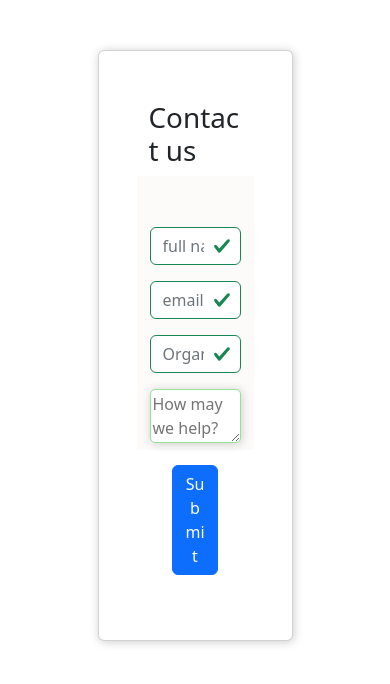
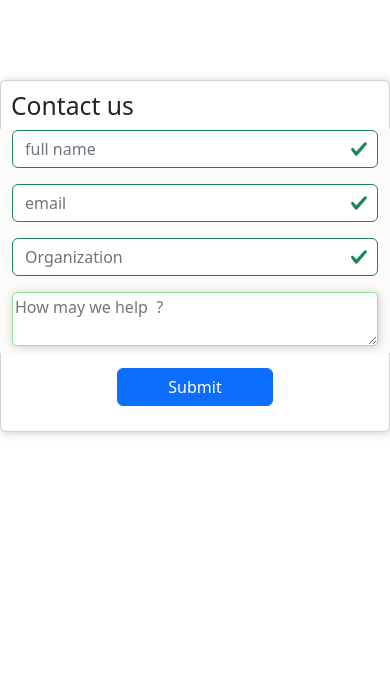
Before and after one commit to Psam4ord/cloud-gallery, a React (Create React App) app: page /contact in a window 390 px wide. Shown: the top 684 px of the page. Built offline with nearby package versions, Linux system fonts and the light colour scheme.

Commit message:
kakrankakra

```diff
--- a/src/components/ContactPage.js
+++ b/src/components/ContactPage.js
@@ -46,7 +46,7 @@ const ContactForm = () => {
           {error}
         </Alert>
 
-        <h1>Contact us</h1>
+        <h2>Contact us</h2>
         <Row>
           <Col className="left-section" xs={12} md={6}>
             <Form className="left-section-form" validated>
@@ -81,7 +81,7 @@ const ContactForm = () => {
                 <textarea id="message-content"
                 onChange={(e) => setMsg(e.target.value)}
                 value={msg}
-                placeholder="How may we help?" />
+                placeholder="How may we help  ?" />
               </label>
             </Form>
           </Col>
--- a/src/components/Content.js
+++ b/src/components/Content.js
@@ -18,7 +18,7 @@ const Content = () => {
           return (
             <Col xs={12} md={4} lg={3} key={index}>
               <Card className="card-img">
-                <Img src={item} className="" />
+                <Img src={item} />
               </Card>
             </Col>
           );
--- a/src/components/LoginPage.js
+++ b/src/components/LoginPage.js
@@ -79,7 +79,7 @@ const Login = () => {
               <Form.Check type="checkbox" label="Remember me" />
             </Form.Group>
 
-            <Link to={"/forgotpassword"} className="text-decoration-none ">
+            <Link to={"/forgotpassword"} className="text-decoration-none " style={{color:'#198754'}}>
               Forgot password
             </Link>
           </div>
@@ -91,7 +91,7 @@ const Login = () => {
           <h6 className="d-block text-center">Don't have an account? </h6>
           <Link to={"/register"}>
             <Button className="d-block text-center text-decoration-none fw-bold mx-auto">
-              Signup
+              Register
             </Button>
           </Link>
         </Form>
--- a/src/navigation/Navbar.js
+++ b/src/navigation/Navbar.js
@@ -27,8 +27,8 @@ const NavigationBar = (props) => {
               <Link to={"/register"} style={{ textDecoration: "none" }}>
                 <Nav.Link href="#SignUp">{props.navItem[1]}</Nav.Link>
               </Link>
-              <Link to={"/contact"}>
-                <Nav.Link href="#contact">{props.navItem[2]}</Nav.Link>
+              <Link to={"/contact"} style={{ textDecoration: "none" }}>
+                <Nav.Link href="#contact" >{props.navItem[2]}</Nav.Link>
               </Link>
             </Nav>
           </Navbar.Collapse>
--- a/src/styles/contactUs.css
+++ b/src/styles/contactUs.css
@@ -1,49 +1,62 @@
-.form-card{
+.form-card {
   width: 50%;
   margin: auto;
   margin-top: 50px;
   padding: 50px;
   box-shadow: 1px 1px 10px #ccc;
-   border:  1px solid #ccc;
+  border: 1px solid #ccc;
   border-radius: 20px 20px;
   display: flex;
   justify-content: center;
-
 }
 
-
-.left-section{
+.left-section {
   display: flex;
   flex-direction: column;
-    background-color:var(--styling2);
-    border: 1px solid #FCFBF9;
-    background-color: #FCFBF9;
+  background-color: var(--styling2);
+  border: 1px solid #fcfbf9;
+  background-color: #fcfbf9;
 }
 
-
-.right-section{
-    border: 2px solid #FCFBF9;
-    background-color: #FCFBF9;
+.right-section {
+  border: 2px solid #fcfbf9;
+  background-color: #fcfbf9;
 }
 
-.left-section-form{
+.left-section-form {
   display: flex;
   flex-direction: column;
   flex-wrap: nowrap;
-    margin-top:50px;
-}
-
-.right-section img{
   margin-top: 50px;
 }
 
-#message-content{
+.right-section img {
+  margin-top: 50px;
+}
+
+#message-content {
   width: 100%;
   box-shadow: 1px 1px 10px #ccc;
   border: 1px solid rgb(146, 228, 153);
   border-radius: 5px;
+}
+
+/* mobile  view*/
+
+@media only screen and (max-width: 425px) {
+  .form-card {
+    display: flex;
+    flex-direction: column;
+    justify-content: center;
+    margin-top: 80px ;
+    width: 100%;
+    padding: 10px;
+  }
+  .left-section{
 
   }
+  .left-section-form{
+    margin:0px !important;
 
-
-        /* mobile  view*/
+  }
+}
--- a/src/styles/login.css
+++ b/src/styles/login.css
@@ -12,3 +12,24 @@
 
 
     }
+
+                    /* mobile view */
+        /* xs screen */
+        @media only screen and (max-width:320px){
+            .login{
+                width:300px;
+                box-sizing: border-box;
+                padding: 50px 20px;
+            }
+
+            form{
+                display: flex;
+                flex-direction: column;
+                justify-content: center;
+                align-items: center;
+            }
+
+
+
+
+        }
```
Also changed, not shown: src/App.js (line endings or trailing spaces). Lines whose indentation alone changed are shown as unchanged.
